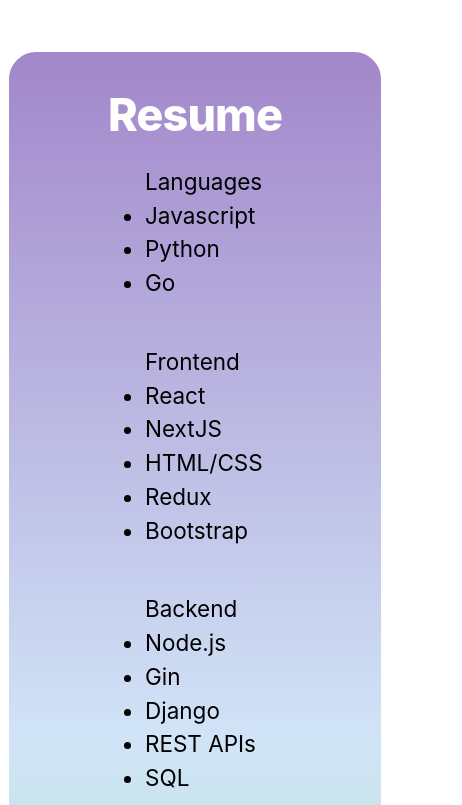
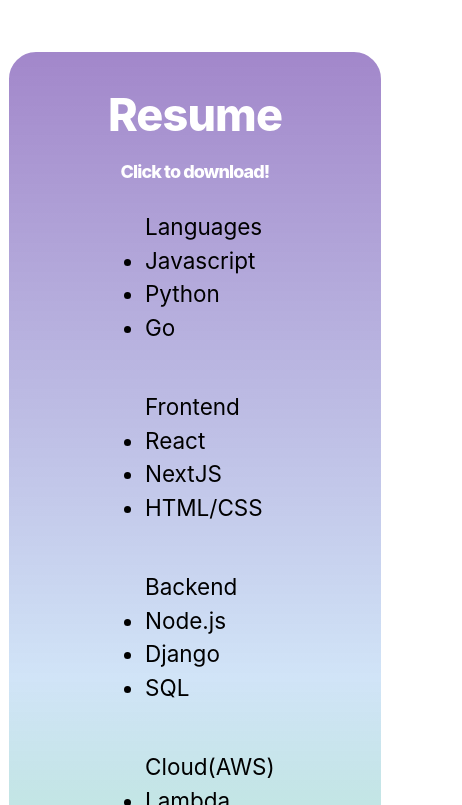
Before and after one commit to kjensen19/nextJSPortfolio, a Next.js app: page / in a window 390 px wide. Shown: the part 839-1644 px from the top of the page, 462 px wide, since content can reach past the window. Built offline with nearby package versions, Linux system fonts and the light colour scheme.

Commit message:
added media query for on hover/text display on smaller screens ie when viewed as a single column

```diff
--- a/pages/index.js
+++ b/pages/index.js
@@ -54,14 +54,14 @@ export default function Home({ allPostsData }) {
           <p className={homeStyles.content}>Hi, my name is Kyle. I am a software engineer, a collector of information only useful for crossword puzzles, and a lover of the oxford comma.</p>
           <p className={homeStyles.quote}>One learns by doing a thing; for though you think you know it, you have no certainty until you try.<br></br> ―Sophocles</p>
             <div className={homeStyles.skillsContainer}>
-              <header className={utilStyles.heading2Xl} id={homeStyles.resume}><a className={homeStyles.tooltip} download href={'KyleJensenResume.pdf'}>Resume<span className={homeStyles.tooltiptext}>&#60;-Click to download!</span></a></header>
+              <header className={utilStyles.heading2Xl} id={homeStyles.resume}><a className={homeStyles.tooltip} download href={'KyleJensenResume.pdf'}>Resume<span className={homeStyles.tooltiptext}>Click to download!</span></a></header>
               <div className={homeStyles.skillsLists}>
                 <ul className={homeStyles.skills}>Languages <li>Javascript</li><li>Python</li><li>Go</li></ul>
-                <ul className={homeStyles.skills}>Frontend <li>React</li><li>NextJS</li><li>HTML/CSS</li><li>Redux</li><li>Bootstrap</li></ul>
-                <ul className={homeStyles.skills}>Backend <li>Node.js</li><li>Gin</li><li>Django</li><li>REST APIs</li><li>SQL</li></ul>
+                <ul className={homeStyles.skills}>Frontend <li>React</li><li>NextJS</li><li>HTML/CSS</li></ul>
+                <ul className={homeStyles.skills}>Backend <li>Node.js</li><li>Django</li><li>SQL</li></ul>
                 <ul className={homeStyles.skills}>Cloud(AWS) <li>Lambda</li><li>Cognito</li><li>API Gateway</li></ul>
                 <ul className={homeStyles.skills}>Testing <li>Postman</li><li>Jest</li><li>Cypress</li></ul>
-                <ul className={homeStyles.skills}>Collab <li>GIT</li><li>GitHub</li><li>Agile</li><li>Trello</li></ul>
+                <ul className={homeStyles.skills}>Collab <li>GIT</li><li>GitHub</li><li>Agile</li></ul>
               </div>
             </div>
         </div>
--- a/styles/Home.module.css
+++ b/styles/Home.module.css
@@ -191,6 +191,17 @@
 
 
 @media (max-width: 600px) {
+
+  .tooltip{
+    display: flex;
+    flex-flow: column;
+    align-items: center;
+    justify-content: center;
+  }
+  .tooltip .tooltiptext {
+    visibility: visible;
+    position: relative;
+  }
   .grid {
     width: 100%;
     flex-direction: column;
```
